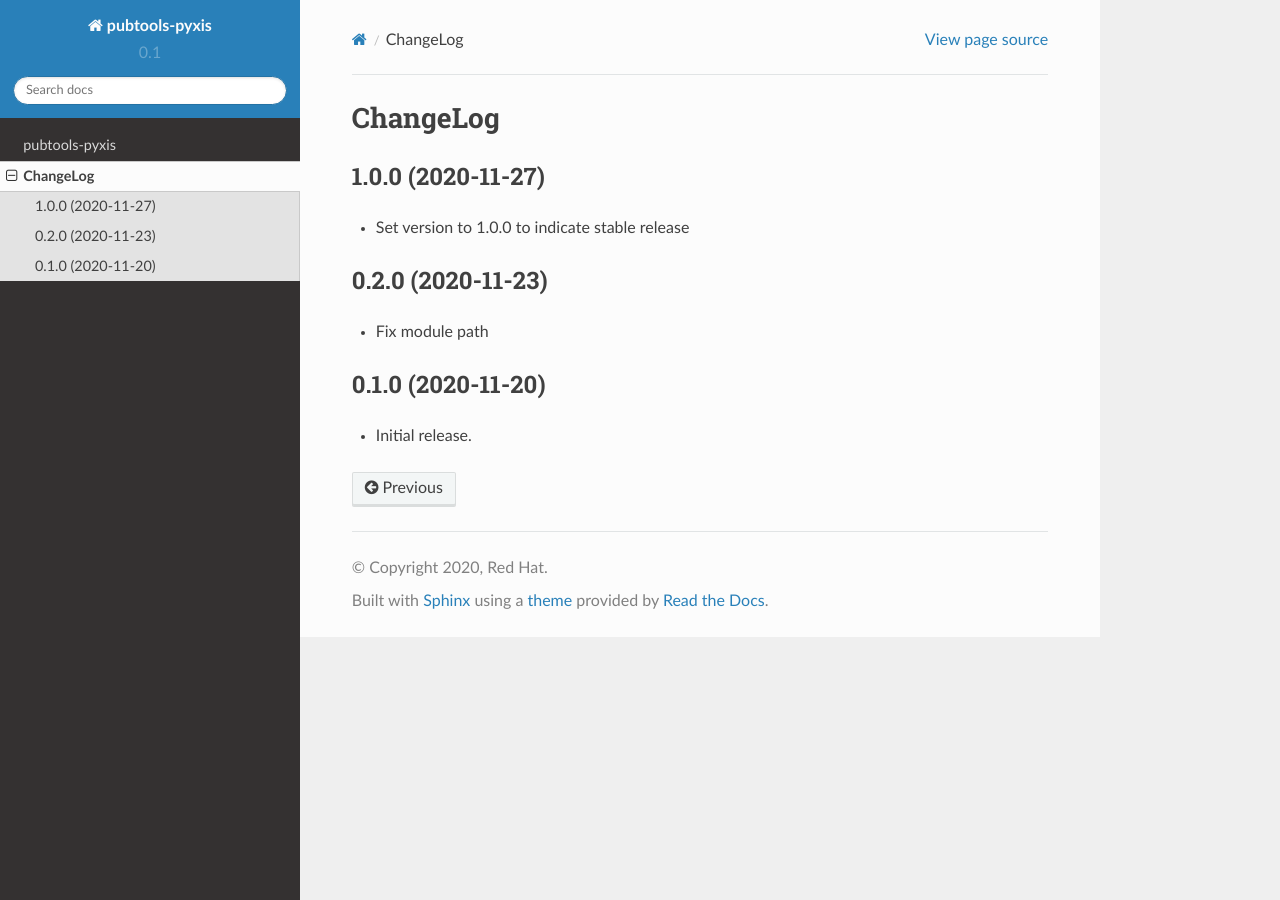
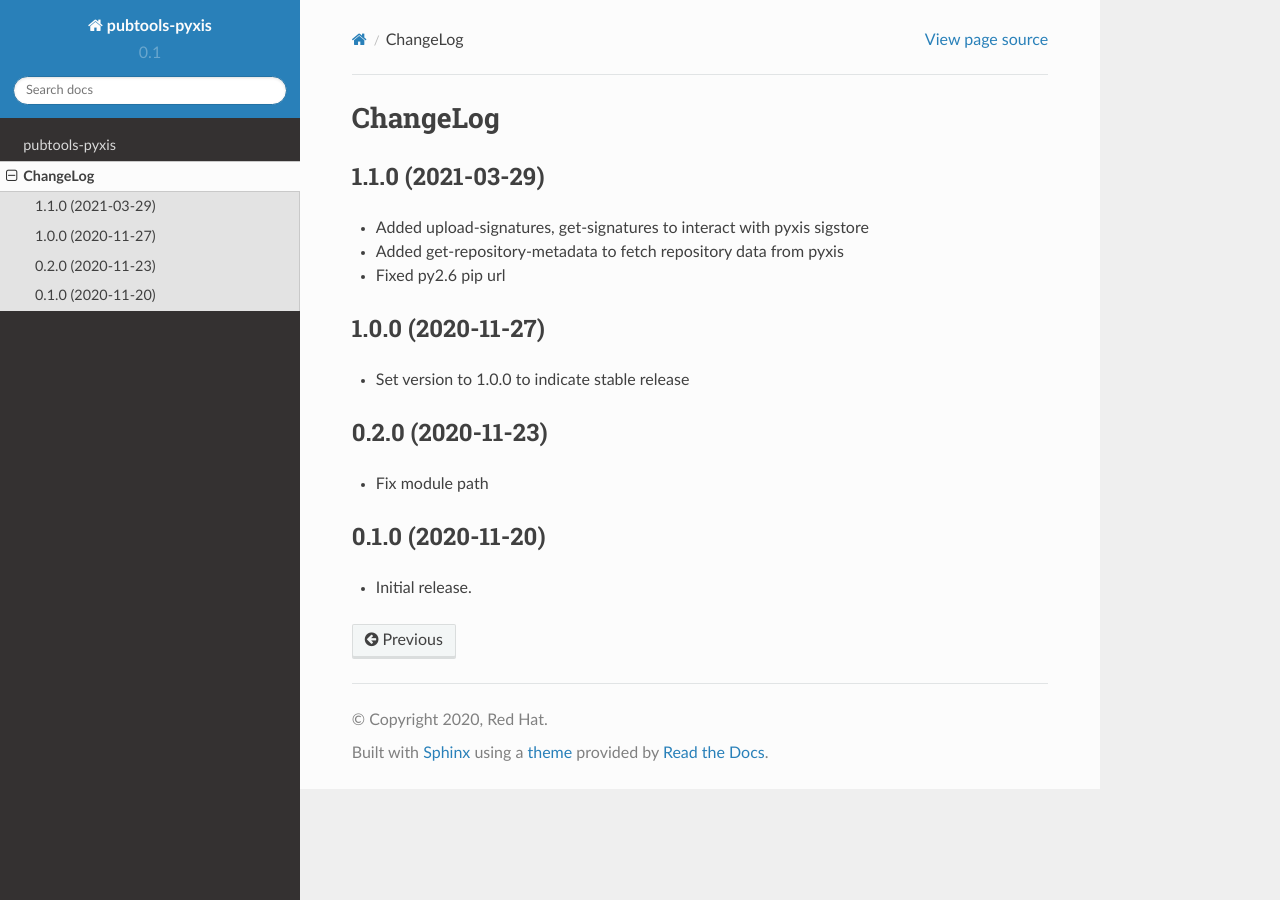
Before and after one commit to release-engineering/pubtools-pyxis, a Sphinx documentation site: the page built from docs/source/CHANGELOG.rst, in a window 1280 px wide. Built offline with Sphinx 7.4.7 and the Read the Docs theme 2.0.0, drawn with Linux system fonts in a browser that asks for light colours.

Commit message:
Prepare 1.1.0 release (#16)

```diff
--- a/docs/source/CHANGELOG.rst
+++ b/docs/source/CHANGELOG.rst
@@ -1,5 +1,12 @@
 ChangeLog
 =========
+
+1.1.0 (2021-03-29)
+------------------
+
+* Added upload-signatures, get-signatures to interact with pyxis sigstore
+* Added get-repository-metadata to fetch repository data from pyxis
+* Fixed py2.6 pip url
 
 1.0.0 (2020-11-27)
 ------------------
--- a/setup.py
+++ b/setup.py
@@ -69,7 +69,7 @@ if os.environ.get("READTHEDOCS", None):
 
 setup(
     name="pubtools-pyxis",
-    version="1.0.0",
+    version="1.1.0",
     description="Pubtools-pyxis",
     long_description=long_description,
     long_description_content_type='text/x-rst',
```
